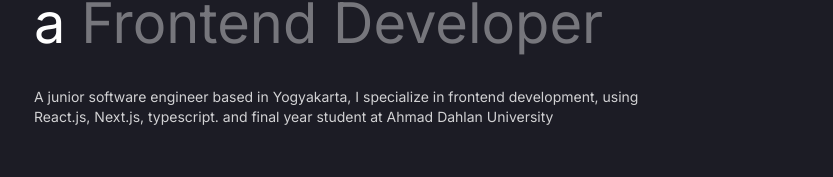
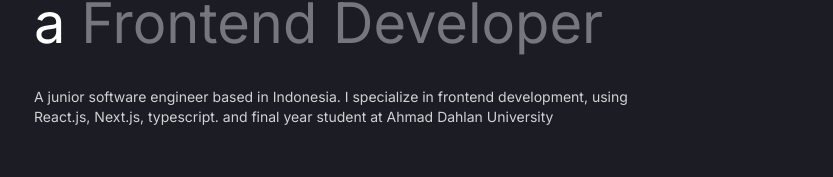
Before and after one commit to mmulyana/personal-web-v2, a Next.js app: page / in a window 1280 px wide. Shown: the part 193-370 px from the top of the page, without its empty margins (222-1055 px from the left). Built offline with nearby package versions, Linux system fonts and the light colour scheme; no server answers.

Commit message:
Update page.tsx

```diff
--- a/src/app/page.tsx
+++ b/src/app/page.tsx
@@ -23,7 +23,7 @@ export default function Home() {
           <span className='text-white/40'>Frontend Developer</span>
         </h1>
         <p className='text-white/80 max-w-[610px] mt-6 text-sm'>
-          A junior software engineer based in Yogyakarta, I specialize in
+          A junior software engineer based in Indonesia. I specialize in
           frontend development, using React.js, Next.js, typescript. and final
           year student at Ahmad Dahlan University
         </p>
```
